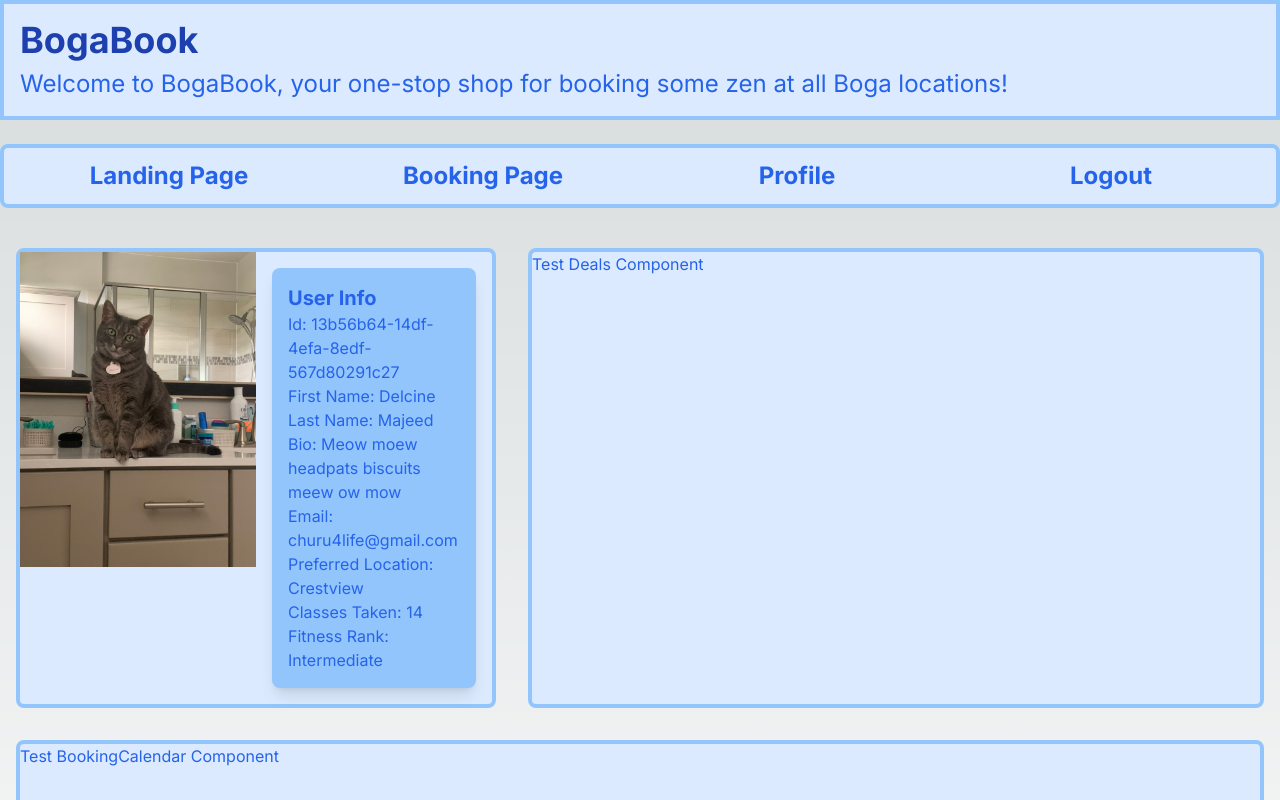
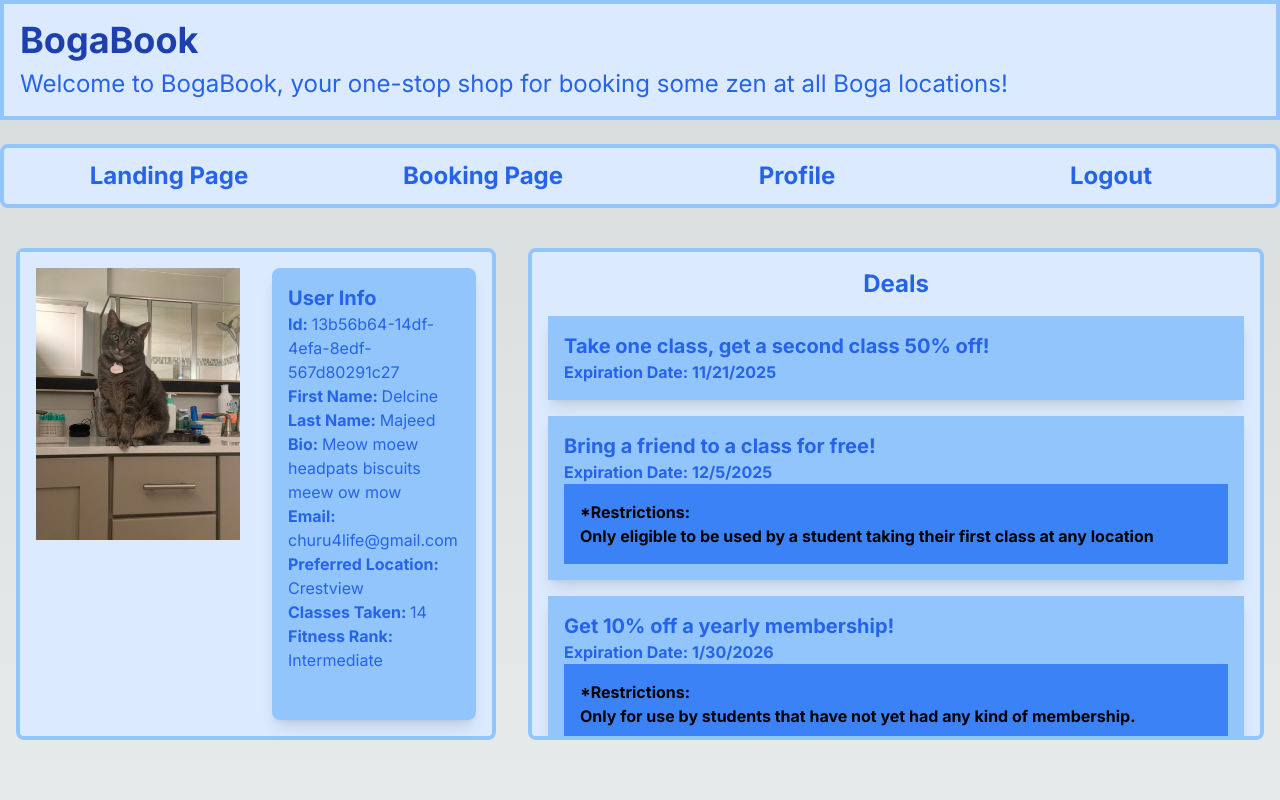
Before and after one commit to Robchike9290/YogaBookingPlatform, a Next.js app: page /profile in a window 1280 px wide. Shown: the top 800 px of the page. Built offline with nearby package versions, Linux system fonts and the light colour scheme.

Commit message:
Create fake deals and render on profile page, update formatting of UserInfo component

```diff
--- a/src/app/layout.tsx
+++ b/src/app/layout.tsx
@@ -18,6 +18,7 @@ export default function RootLayout({
       </head>
       <body className={inter.className}>
         <LayoutClientWrapper>{children}</LayoutClientWrapper>
+        {/* TODO: Add some kind of "Contact Us" page at the bottom here. */}
       </body>
     </html>
   );
--- a/src/app/profile/_components/Deals.tsx
+++ b/src/app/profile/_components/Deals.tsx
@@ -1,7 +1,87 @@
+import React from "react";
+import { v4 } from "uuid";
+import { Deal, Restriction } from "@/types";
+
+const addWeeks = function (date: Date, weeks: number) {
+  date.setDate(date.getDate() + 7 * weeks);
+  return date;
+};
+
+const dummyDeals: Deal[] = [
+  {
+    id: v4(),
+    name: "Take one class, get a second class 50% off!",
+    expirationDate: addWeeks(new Date(), 2),
+  },
+  {
+    id: v4(),
+    name: "Bring a friend to a class for free!",
+    expirationDate: addWeeks(new Date(), 4),
+    restrictions: [
+      {
+        id: v4(),
+        name: "Only eligible to be used by a student taking their first class at any location",
+      },
+    ],
+  },
+  {
+    id: v4(),
+    name: "Get 10% off a yearly membership!",
+    expirationDate: addWeeks(new Date(), 12),
+    restrictions: [
+      {
+        id: v4(),
+        name: "Only for use by students that have not yet had any kind of membership.",
+      },
+    ],
+  },
+  {
+    id: v4(),
+    name: "Get 20% off a monthly membership!",
+    expirationDate: addWeeks(new Date(), 12),
+    restrictions: [
+      {
+        id: v4(),
+        name: "Only for use by students that have not yet had any kind of membership.",
+      },
+    ],
+  },
+  {
+    id: v4(),
+    name: "Get 20% off a merchandise purchase of $30 or more!",
+  },
+];
+
 export default function Deals() {
   return (
-    <div className="col-span-3 col-start-3 row-span-1 row-start-1 m-4 rounded-lg border-4 border-blue-300 bg-blue-100 text-blue-600">
-      <h1>Test Deals Component</h1>
+    <div className="col-span-3 col-start-3 row-span-1 row-start-1 m-4 h-3/5 overflow-scroll rounded-lg border-4 border-blue-300 bg-blue-100 text-blue-600">
+      <h1 className="pt-4 text-center text-2xl font-bold">Deals</h1>
+      <div>
+        {dummyDeals.map((deal) => {
+          return (
+            <div key={deal.id} className="m-4 bg-blue-300 p-4 shadow-lg">
+              <div className="text-xl font-bold text-blue-600">{deal.name}</div>
+              {deal.expirationDate ? (
+                <div className="text-md font-bold">
+                  Expiration Date: {deal.expirationDate.toLocaleDateString()}
+                </div>
+              ) : null}
+              {deal.restrictions && deal.restrictions.length > 0 ? (
+                <div className="text-md bg-blue-500 p-4 font-bold text-black">
+                  <div>*Restrictions:</div>
+                  {deal.restrictions.map((restriction: Restriction) => {
+                    return (
+                      <div key={restriction.id}>
+                        <div>{restriction.name}</div>
+                      </div>
+                    );
+                  })}
+                </div>
+              ) : null}
+            </div>
+          );
+        })}
+      </div>
     </div>
   );
 }
--- a/src/app/profile/_components/ProfileMetadata.tsx
+++ b/src/app/profile/_components/ProfileMetadata.tsx
@@ -48,9 +48,9 @@ export default function ProfileMetadata() {
   const targetObject = dummyData[0];
 
   return (
-    <div className="col-span-2 col-start-1 row-span-1 row-start-1 m-4 grid grid-cols-2 rounded-lg border-4 border-blue-300 bg-blue-100">
+    <div className="col-span-2 col-start-1 row-span-1 row-start-1 m-4 grid h-3/5 grid-cols-2 rounded-lg border-4 border-blue-300 bg-blue-100">
       <img
-        className="col-span-1 col-start-1 bg-blue-100"
+        className="col-span-1 col-start-1 bg-blue-100 p-4"
         src={"/DelcineMajeed.jpg"}
       />
       <div className="col-span-1 col-start-2 m-4 rounded-lg bg-blue-300 p-4 text-blue-600 shadow-lg">
@@ -59,8 +59,8 @@ export default function ProfileMetadata() {
           {Object.keys(targetObject).map((key) => {
             return (
               <li key={key}>
-                {formatString(key)}:{" "}
-                {targetObject[key as keyof typeof targetObject]}
+                <span className="font-bold">{formatString(key)}: </span>
+                <span>{targetObject[key as keyof typeof targetObject]}</span>
               </li>
             );
           })}
```
Also changed, not shown: src/types.ts (+12 -0 lines).
